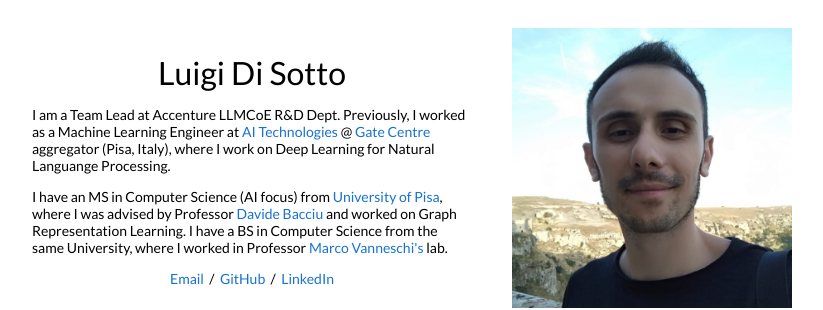
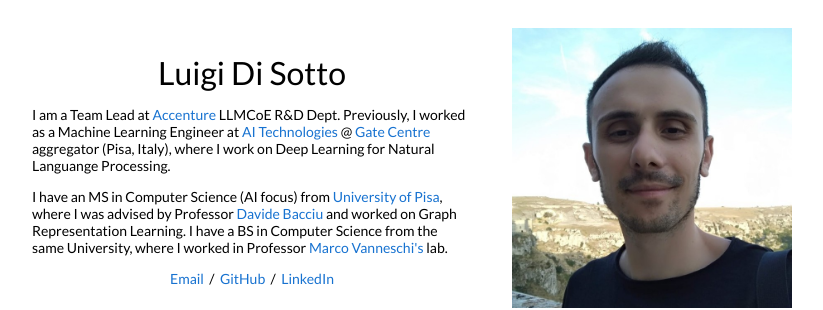
Before and after one commit to luigidisotto/luigidisotto.github.io, a Jekyll site: the page built from _posts/2021-06-28-nmf.markdown, in a window 1280 px wide. Shown: the top 310 px of the page, without its empty margins (228-1051 px from the left). Built offline with Jekyll 4.4.1, drawn with Linux system fonts in a browser that asks for light colours; part of the change alters nothing that is shown.

```diff
--- a/_layouts/default.html
+++ b/_layouts/default.html
@@ -27,7 +27,7 @@
               <h1>
                 Luigi Di Sotto
               </h1>
-              <p>I am a Team Lead at Accenture LLMCoE R&D Dept. Previously, I worked as a Machine Learning Engineer at <a href="https://www.aitechnologies.it/">AI Technologies</a> @ <a href="https://www.gatecentre.eu/">Gate Centre</a> aggregator (Pisa, Italy), where I work on Deep Learning for Natural Languange Processing.
+              <p>I am a Team Lead at <a href="https://www.accenture.com/">Accenture</a> LLMCoE R&D Dept. Previously, I worked as a Machine Learning Engineer at <a href="https://www.aitechnologies.it/">AI Technologies</a> @ <a href="https://www.gatecentre.eu/">Gate Centre</a> aggregator (Pisa, Italy), where I work on Deep Learning for Natural Languange Processing.
               </p>
               <p>
                 I have an MS in Computer Science (AI focus) from <a href="http://www.di.unipi.it">University of Pisa</a>, where I was advised by Professor <a href="http://pages.di.unipi.it/bacciu/">Davide Bacciu</a> and worked on Graph Representation Learning. I have a BS in Computer Science from the same University, where I worked in Professor <a href="http://joomla.di.unipi.it/~vannesch//">Marco Vanneschi's</a> lab.
```
